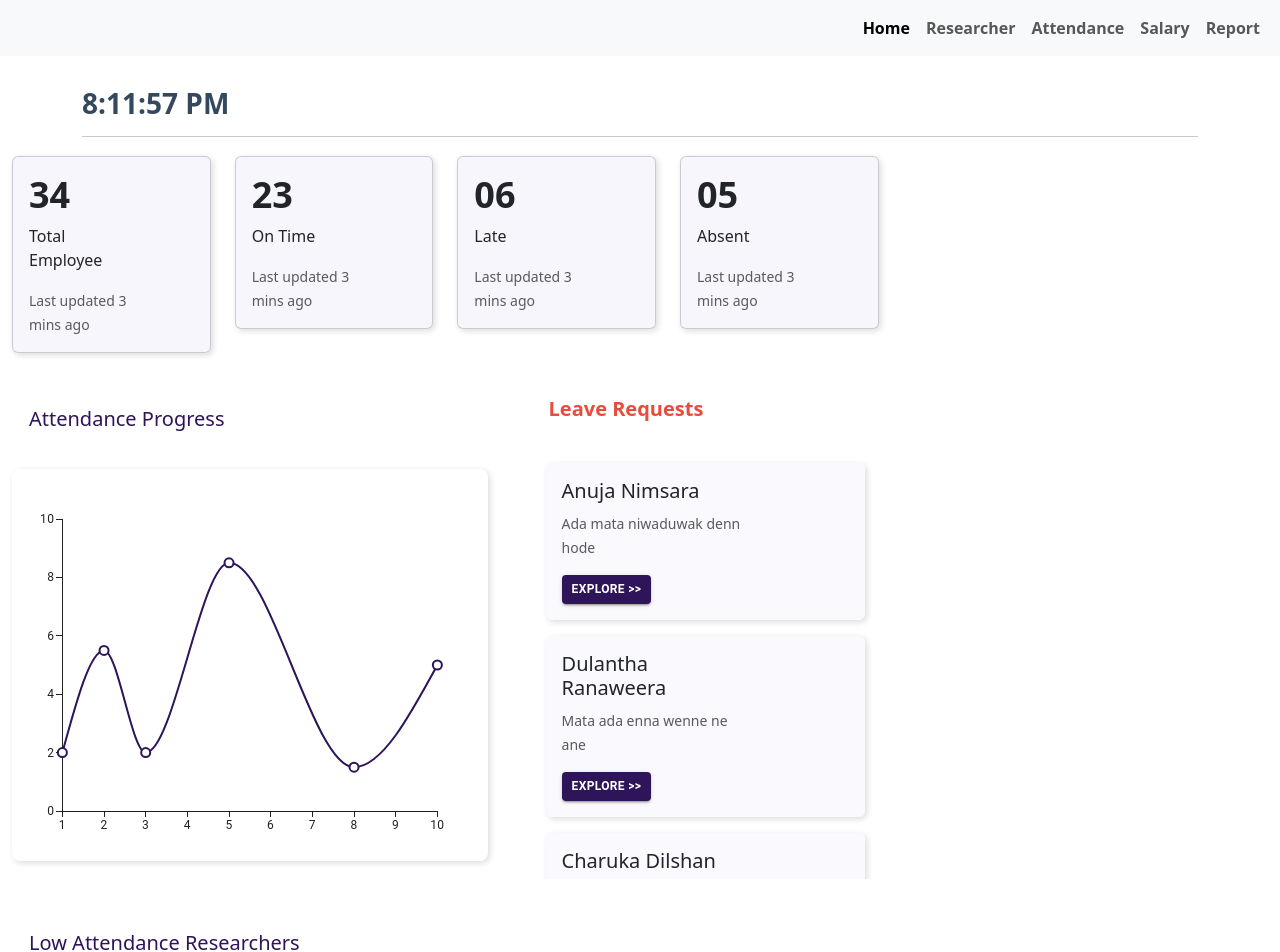
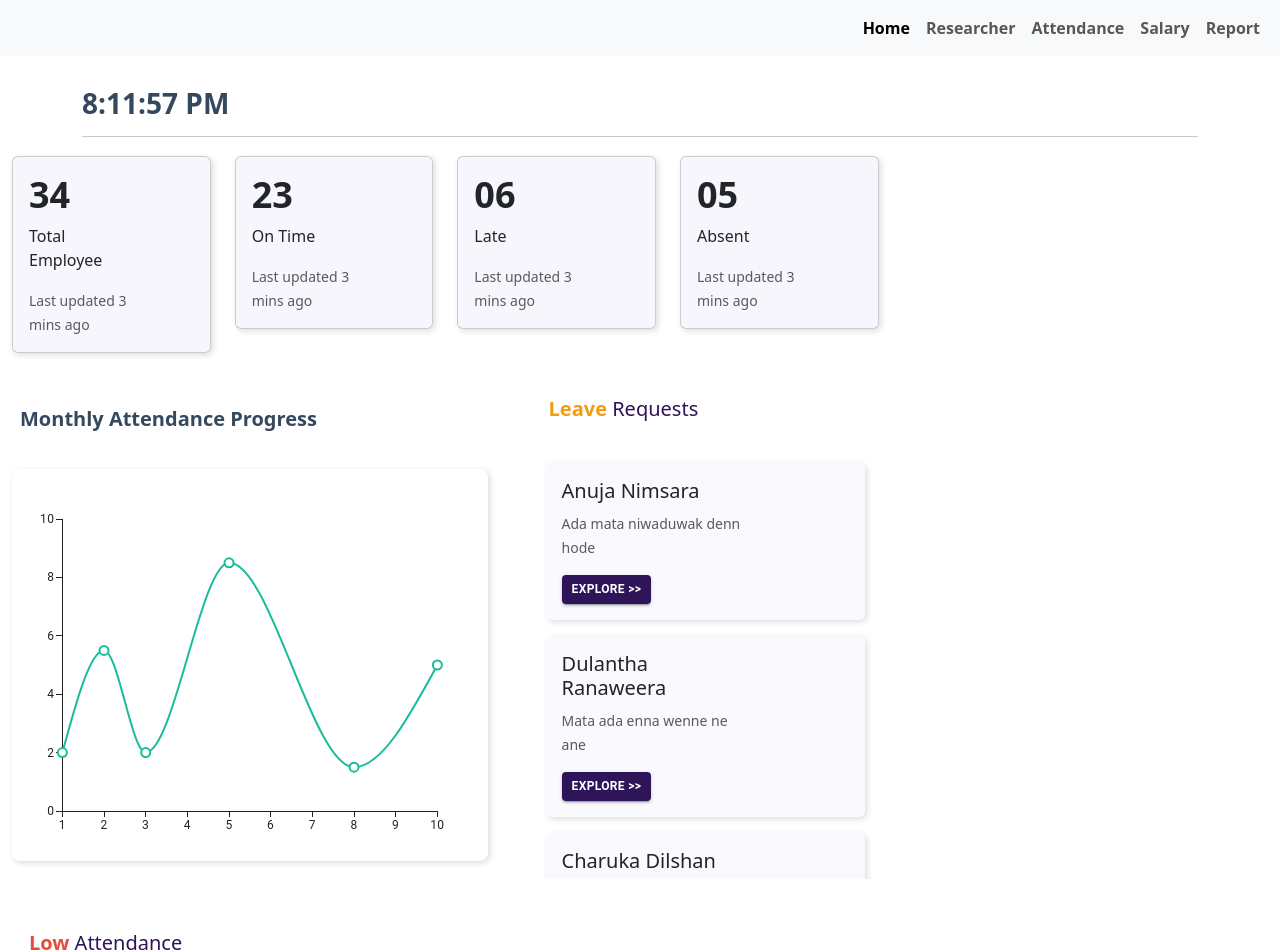
Before and after one commit to prashankulathunga/RFIAS, a React (Vite) app in the folder RFIAS_V0.1/: page / in a window 1280 px wide. Shown: the top 952 px of the page. Built offline with nearby package versions, Linux system fonts and the light colour scheme.

Commit message:
design modifi commit 2

```diff
--- a/RFIAS_V0.1/src/App.css
+++ b/RFIAS_V0.1/src/App.css
@@ -42,9 +42,9 @@ body {
     color: #2E1458;
 }
 .chart-progess-text > h5{
-    margin: 38px 17px;
-    font-weight: 500;
-    color: #2E1458;
+    margin: 38px 8px;
+    font-weight: 650;
+    color: #34495e;
 }
 
 .navbar {
--- a/RFIAS_V0.1/src/components/cards/defaultChart.jsx
+++ b/RFIAS_V0.1/src/components/cards/defaultChart.jsx
@@ -9,7 +9,7 @@ function DefaultChart() {
             series={[
                 {
                     data: [2, 5.5, 2, 8.5, 1.5, 5],
-                    color: '#2E1458'
+                    color: '#1abc9c'
                 },
             ]}
         />
--- a/RFIAS_V0.1/src/components/home.jsx
+++ b/RFIAS_V0.1/src/components/home.jsx
@@ -67,8 +67,8 @@ function Home() {
                 </div>
                 <div className="row">
                     <div className="col-12 col-lg-7">
-                        <div className="chart-progess-text">
-                            <h5>Attendance Progress</h5>
+                        <div className="chart-progess-text col-12">
+                            <h5>Monthly Attendance Progress</h5>
                         </div>
                         <div className="chart-outer">
                             <DefaultChart/>
@@ -77,7 +77,7 @@ function Home() {
 
                     <div className="col-12 col-lg-5">
                         <div className="chart-text">
-                            <h5 style={{color:"#e74c3c", fontWeight:"660"}}>Leave Requests</h5>
+                            <h5><span style={{color:"#f39c12", fontWeight:"660"}}>Leave </span> Requests</h5>
                         </div>
                         <div className="leaveRq-outer">
 
@@ -97,7 +97,7 @@ function Home() {
                 <div className="row">
                     <div className="col-12">
                         <div className="chart-text">
-                            <h5>Low Attendance Researchers</h5>
+                            <h5><span style={{color:"#e74c3c", fontWeight:"660"}}>Low </span>Attendance</h5>
                         </div>
 
                         <div className="low-att-table-outer">
```
